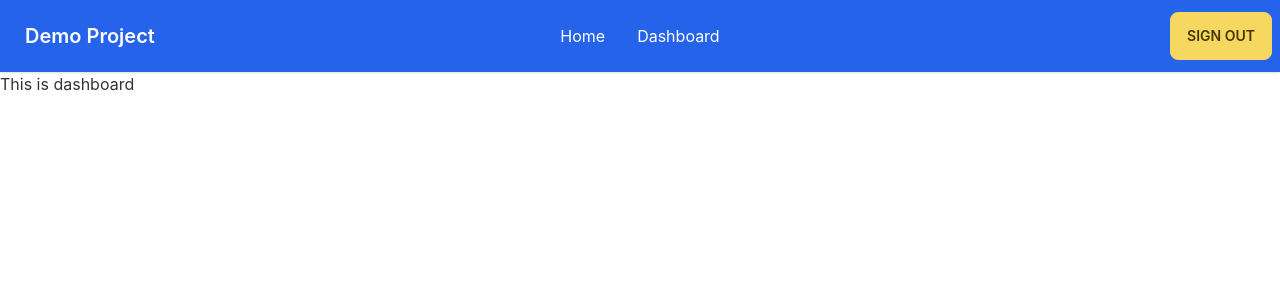
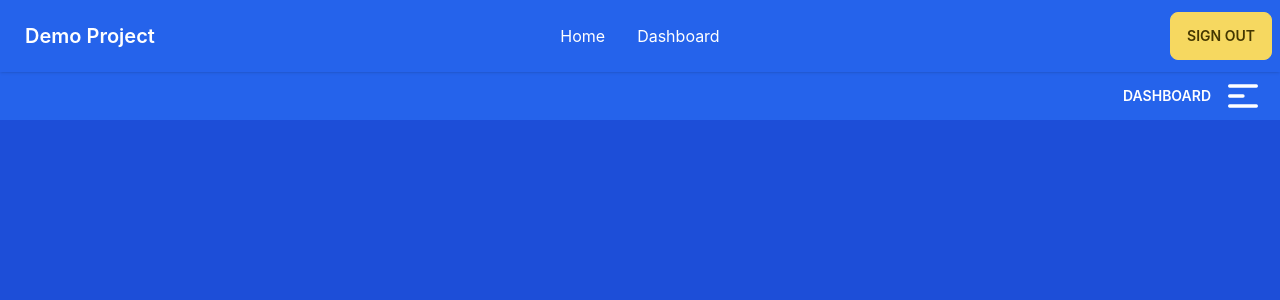
Before and after one commit to rakibulmd/demo-assessment-project, a React (Create React App) app: page /dashboard in a window 1280 px wide. Shown: the top 300 px of the page. Built offline with nearby package versions, Linux system fonts and the light colour scheme; no server answers; sample sign-in values are in the browser's storage.

Commit message:
Added: Dashboard component

```diff
--- a/src/Pages/Dashboard/Dashboard.js
+++ b/src/Pages/Dashboard/Dashboard.js
@@ -1,9 +1,52 @@
 import React from "react";
+import { useAuthState } from "react-firebase-hooks/auth";
+import { Link } from "react-router-dom";
+import auth from "../../firebase.init";
 
 const Dashboard = () => {
+    const [user] = useAuthState(auth);
     return (
-        <div>
-            <h2>This is dashboard</h2>
+        <div className="drawer drawer-end bg-blue-700 text-white">
+            <input id="my-drawer-4" type="checkbox" className="drawer-toggle" />
+            <div className="drawer-content">
+                {/* <!-- Page content here --> */}
+
+                <div className="flex items-center justify-end bg-blue-600">
+                    <label
+                        tabIndex="1"
+                        htmlFor="my-drawer-4"
+                        className="btn btn-ghost"
+                    >
+                        Dashboard
+                        <svg
+                            xmlns="http://www.w3.org/2000/svg"
+                            className="h-10 w-10 ml-3"
+                            fill="none"
+                            viewBox="0 0 24 24"
+                            stroke="currentColor"
+                        >
+                            <path
+                                strokeLinecap="round"
+                                strokeLinejoin="round"
+                                strokeWidth="2"
+                                d="M4 6h16M4 12h8m-8 6h16"
+                            />
+                        </svg>
+                    </label>
+                </div>
+            </div>
+            <div className="drawer-side">
+                <label for="my-drawer-4" className="drawer-overlay"></label>
+                <ul className="menu p-4 overflow-y-auto w-60 mt-12 bg-blue-700 text-white">
+                    {/* <!-- Sidebar content here --> */}
+                    <li>
+                        <Link to="/customers">Customers</Link>
+                    </li>
+                    <li>
+                        <Link to="/orders">Orders</Link>
+                    </li>
+                </ul>
+            </div>
         </div>
     );
 };
--- a/src/Shared/Header/Header.js
+++ b/src/Shared/Header/Header.js
@@ -21,7 +21,7 @@ const Header = () => {
         signOut(auth);
     };
     return (
-        <div className=" bg-blue-600 text-white sticky top-0 shadow">
+        <div className=" bg-blue-600 text-white sticky top-0 shadow z-50">
             <div className="container mx-auto">
                 <div className="navbar py-3">
                     <div className="navbar-start">
```
